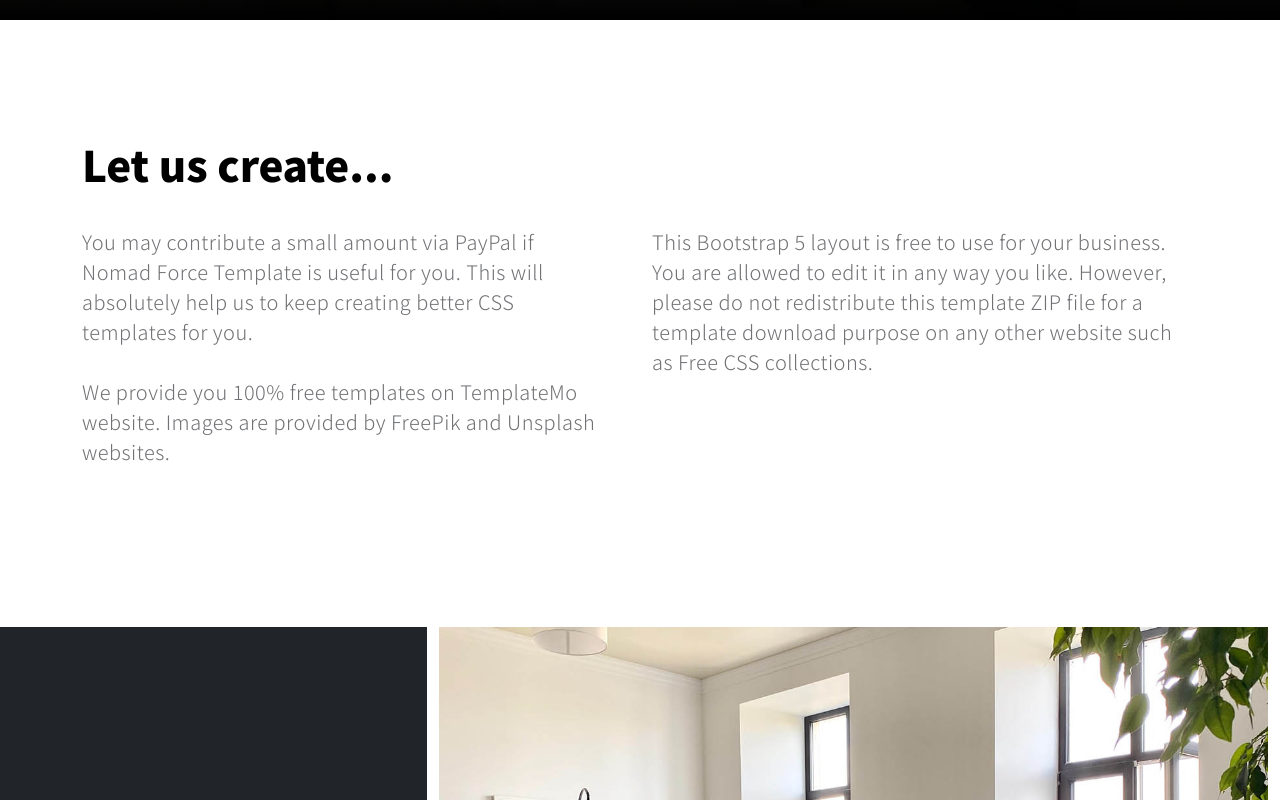
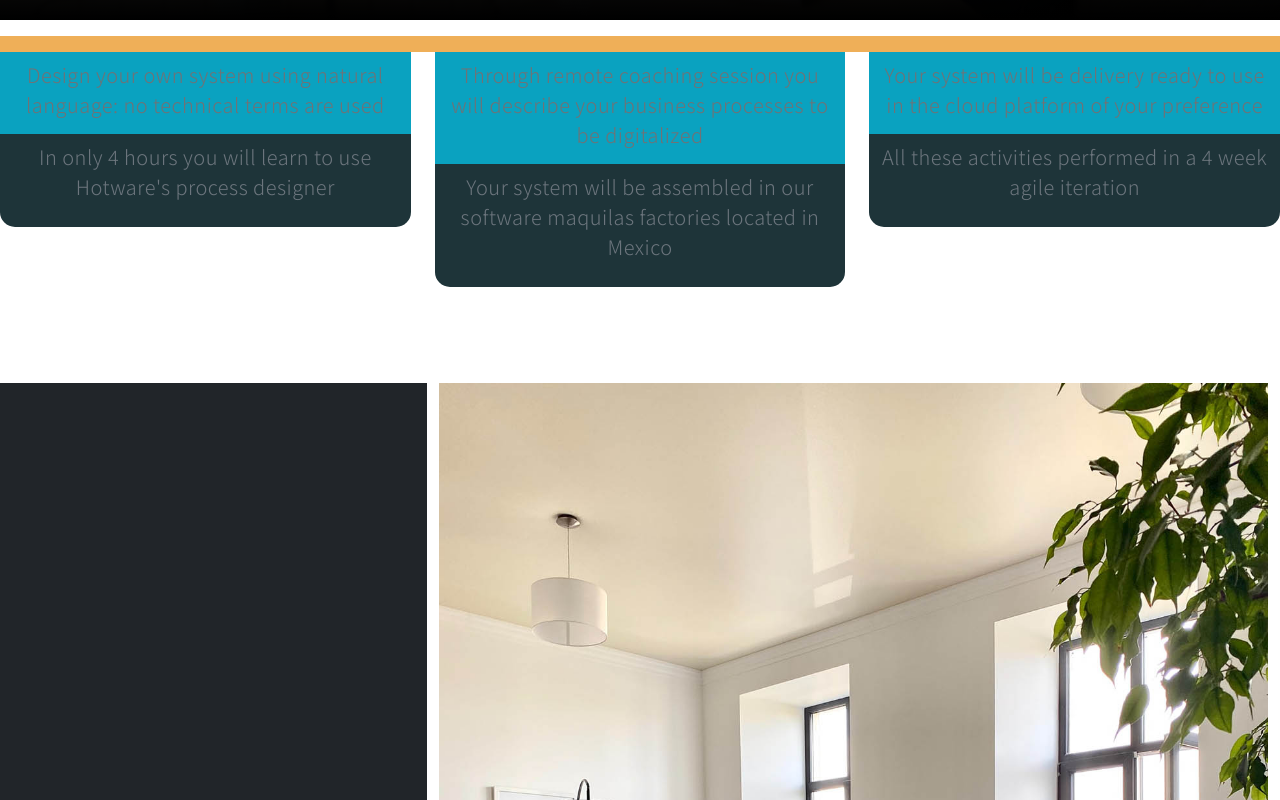
Before and after one commit to Vvan31/LandingPage, a website: page v3/index.html in a window 1280 px wide. Shown: the part 780-1580 px from the top of the page. Drawn offline with Linux system fonts and the light colour scheme; grey boxes are pictures that could not be loaded.

Commit message:
features added

```diff
--- a/v3/css/templatemo-nomad-force.css
+++ b/v3/css/templatemo-nomad-force.css
@@ -160,6 +160,47 @@ a:hover {
   bottom: 0;
   left: 0;
 }
+/* ------------------------------------------
+  FEATURES
+------------------------------------------ */
+#features {
+  border-top: #efaf58 solid 1em;
+  background-color: white;
+  padding: 0;
+  margin-right: 0;
+  margin-left: 0;
+   height: 70%;
+}
+#feature{
+  padding-top: 0;
+  box-shadow: 10px 10px 15px rgb(23,4,34,0.7);
+  border-bottom-left-radius: 15px;
+  border-bottom-right-radius: 15px;
+}
+#feature p{
+  color: var(--white-color) !important;
+
+}
+#top{
+  background-color:#0aa2c0;
+  color: var(--white-color) !important;
+  z-index: 3;
+  padding: 2%;
+  color: var(--white-color);
+
+}
+#bottom{
+  padding: 2%;
+
+  margin-top: -2.5%;
+  z-index: 1;
+  background-color:#1e3439;
+  border-bottom-left-radius: 15px;
+  border-bottom-right-radius: 15px;
+}
+
+
+
 
 /*---------------------------------------
   CUSTOM LINK
@@ -208,7 +249,7 @@ strong {
 /*---------------------------------------
   NAVIGATION
 -----------------------------------------*/
-
+/*
 .navbar {
   z-index: 9;
   right: 0;
@@ -340,7 +381,7 @@ strong {
 
 .navbar-toggler .navbar-toggler-icon:after {
   top: 8px;
-}
+} */
 
 /*---------------------------------------
   HERO
@@ -381,7 +422,7 @@ strong {
 /*---------------------------------------
   ABOUT & TEAM MEMBERS
 -----------------------------------------*/
-.about-image,
+/* .about-image,
 .team-image {
   width: 100%;
   height: 100%;
@@ -418,7 +459,7 @@ strong {
   width: 3rem;
   height: 3rem;
 }
-
+ */
 /*---------------------------------------
   PORTFOLIO
 -----------------------------------------*/
@@ -545,7 +586,7 @@ strong {
   SECTION
 -----------------------------------------*/
 .section-padding {
-  padding-top: 7rem;
+  padding-top: 1rem;
   padding-bottom: 7rem;
 }
 
@@ -680,7 +721,7 @@ strong {
   }
 
   .section-padding {
-    padding-top: 6rem;
+    padding-top: 1rem;
     padding-bottom: 6rem;
   }
 
--- a/v3/index.html
+++ b/v3/index.html
@@ -54,21 +54,66 @@ https://templatemo.com/tm-567-nomad-force
                 <div class="overlay"></div>
             </section>
 
-            <section class="section-padding pb-0" id="about">
-                <div class="container mb-5 pb-lg-5">
+            <section class="section-padding pb-3" id="about">
+                <div class="features-container mb-5 pb-lg-5">
                     <div class="row">
-                        <div class="col-12">
+                       <!--  <div class="col-12">
                             <h2 class="mb-3" data-aos="fade-up">Let us create...</h2>
-                        </div>
+                        </div> -->
 
-                        <div class="col-lg-6 col-12 mt-3 mb-lg-5">
-                            <p class="me-4" data-aos="fade-up" data-aos-delay="300">You may contribute <a rel="nofollow" href="http://paypal.me/templatemo" target="_blank">a small amount</a> via PayPal if <a rel="nofollow" href="https://templatemo.com/tm-567-nomad-force" target="_parent">Nomad Force Template</a> is useful for you. This will absolutely help us to keep creating better CSS templates for you. <br><br>We provide you 100% free templates on TemplateMo website. Images are provided by FreePik and Unsplash websites.</p>
+                    <!--     <div class="col-lg-6 col-12 mt-3 mb-lg-5">
+                            <p class="me-4" data-aos="fade-up" data-aos-delay="300">You may  via PayPal  is useful for
+                                 you. This will absolutely help us to keep creating better CSS template
+                                 s for you. <br><br>
+                                 We provide you 100% free templates on TemplateMo website.
+                                 Images are provided by FreePik and Unsplash websites.</p>
                         </div>
 
                         <div class="col-lg-6 col-12 mt-lg-3 mb-lg-5">
-                            <p data-aos="fade-up" data-aos-delay="500">This Bootstrap 5 layout is free to use for your business. You are allowed to edit it in any way you like. However, please do not redistribute this template ZIP file for a template download purpose on any other website such as Free CSS collections.</p>
+                            <p data-aos="fade-up" data-aos-delay="500">This Bootstrap 5 layout is free to use for y
+                                our business. You are allowed to edit it in any way you like. However, please do
+                                not redistribute this template ZIP file for a template download purpose on any other
+                                website such as Free CSS collections.</p>
+                        </div>  -->
+
+                        <div class="row text-center" id="features" >
+                            <div class="feature col-md-4">
+                                <div id="top" data-aos="fade-up">
+                                    <p class="my-3-2">Design your own system
+                                        using natural language: no
+                                        technical terms are used</p>
+                                </div>
+                                <div id="bottom" data-aos="fade-up">
+                                    <p class="text-muted">In only 4 hours you will learn
+                                        to use Hotware's process
+                                        designer</p>
+                                </div>
+                            </div>
+                            <div class="feature col-md-4">
+                                <div id="top" data-aos="fade-up">
+                                    <p class="my-3-2">Through remote coaching
+                                        session you will describe
+                                        your business processes to
+                                        be digitalized</p>
+                                </div>
+                                <div id="bottom" data-aos="fade-up">
+                                    <p class="text-muted">Your system will be assembled in
+                                        our software maquilas factories
+                                        located in Mexico</p>
+                                </div>
+                            </div>
+                            <div class="feature col-md-4">
+                                <div id="top" data-aos="fade-up">
+                                    <p class="my-3-2">Your system will be delivery
+                                        ready to use in the cloud
+                                        platform of your preference</p>
+                                </div>
+                                <div id="bottom" data-aos="fade-up">
+                                    <p class="text-muted">All these activities performed
+                                        in a 4 week agile iteration</p>
+                                </div>
+                            </div>
                         </div>
-
 
                     </div>
                 </div>
```
